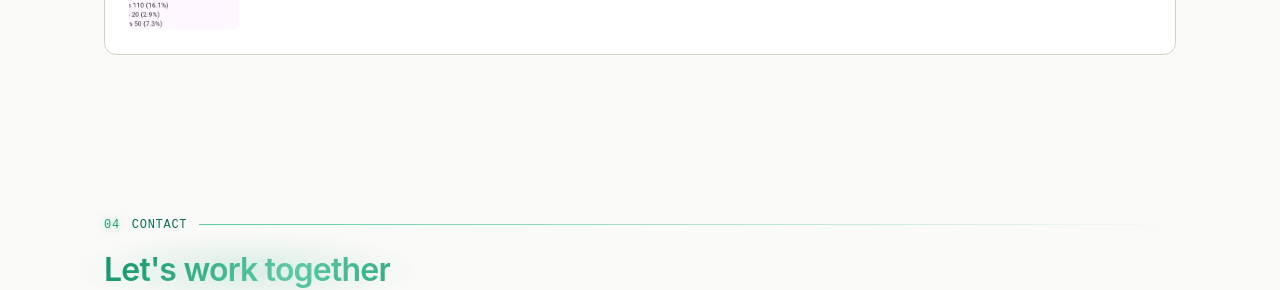
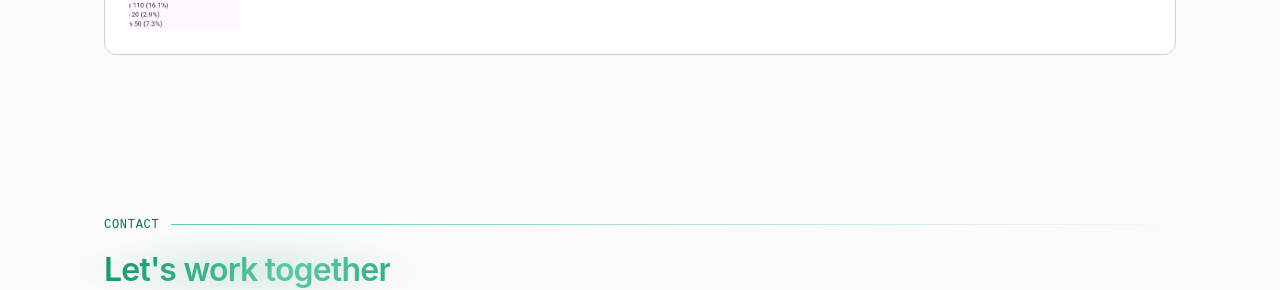
Before and after one commit to Reason-Dahal/portfolio, a React (Vite) app in the folder frontend/: page / in a window 1280 px wide. Shown: the part 3400-3690 px from the top of the page. Built offline with nearby package versions, Linux system fonts and the light colour scheme.

Commit message:
fix: unwanted span in contact section

```diff
--- a/frontend/src/components/Contact/Contact.jsx
+++ b/frontend/src/components/Contact/Contact.jsx
@@ -43,7 +43,7 @@ function Contact() {
     <section className="contact" id="contact" aria-labelledby="contact-heading">
       <div className="container">
         <p className="section__label">
-          <span>04</span> contact
+          contact
         </p>
 
         <h2 id="contact-heading" className="section__title">
```
